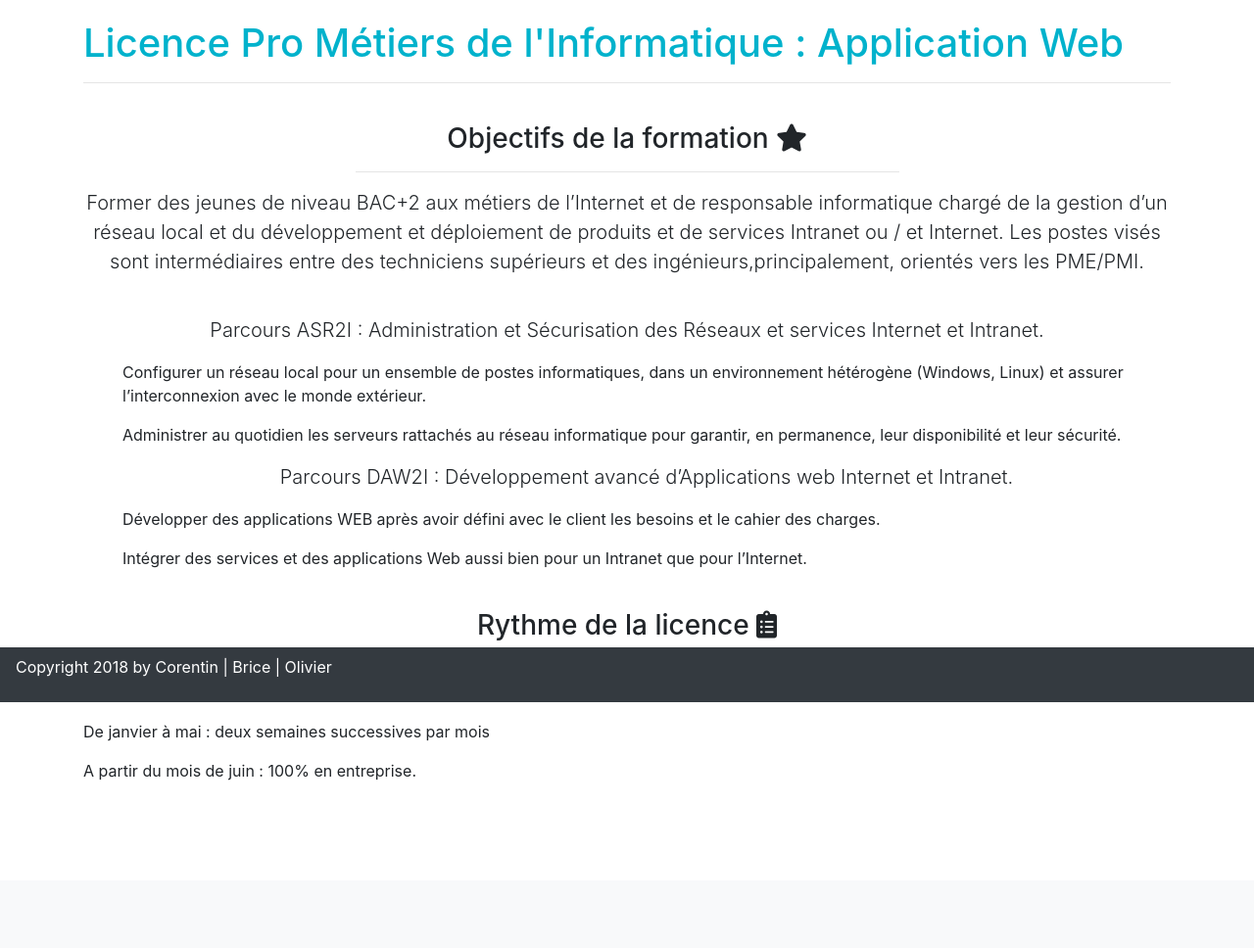
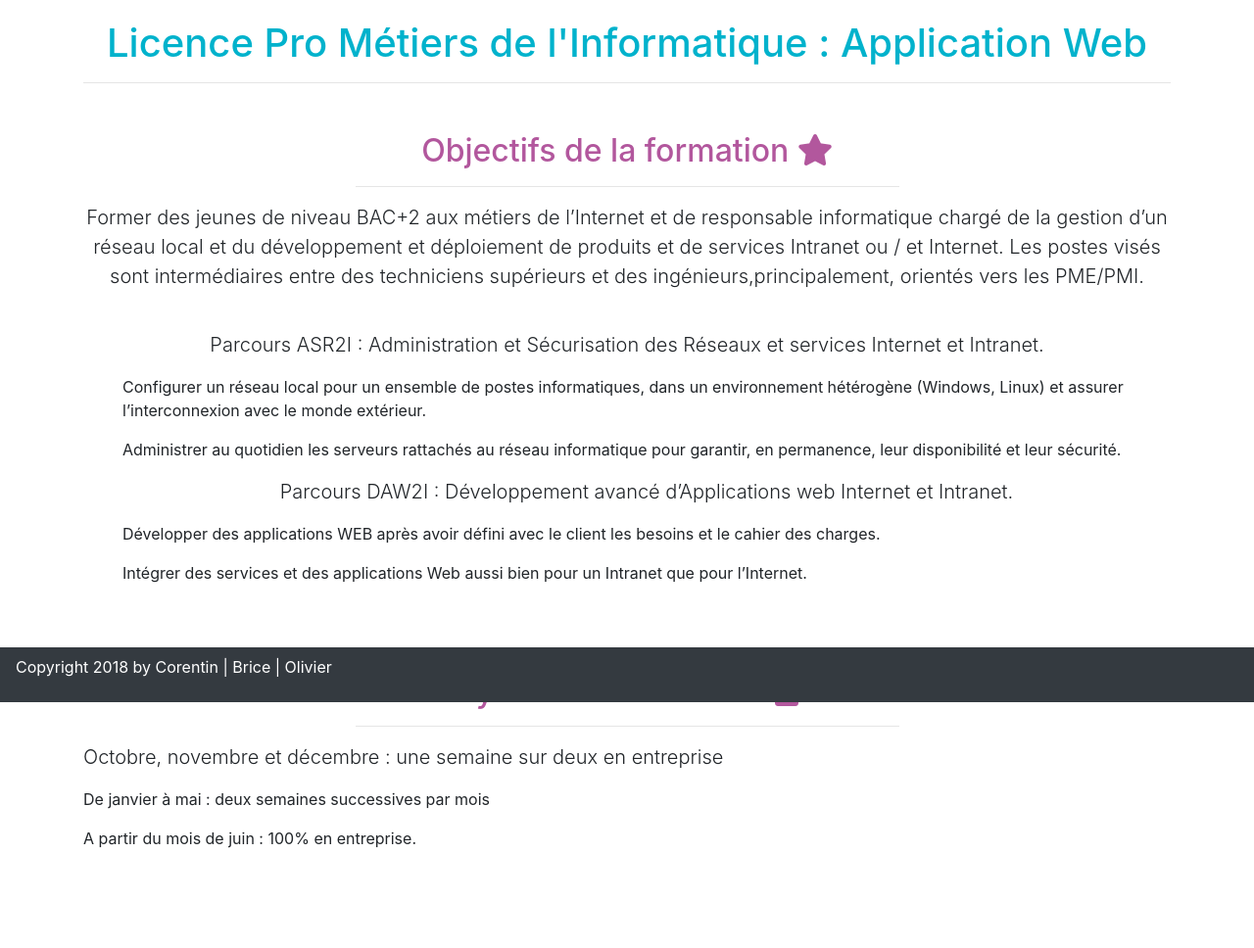
Before and after one commit to birbo971/ASRII-Project, a PHP site: page /objectifrythmes.php in a window 1280 px wide. Shown: the part 83-1051 px from the top of the page at 98% size. Before the commit the page ends 880 px from the top, so only its background shows below. Run offline with PHP 8.4, Linux system fonts and the light colour scheme.

Commit message:
Respet charte graphique

```diff
--- a/css/main.css
+++ b/css/main.css
@@ -8,27 +8,27 @@
 .hrmoyen{
   width: 50%;
 }
-#Objectif{
-  text-align: center;
-}
-#Rythme{
-  text-align: center;
-}@media only screen
+
+/* @media only screen
 and (min-width : 1224px) {
-/* Styles */
 #carteMap{
   width: 500px;
   height: 500px;
   border-radius: 5px;
   }
-}
-@media only screen
+} */
+/* @media only screen
 and (max-width : 320px) {
-/* Styles */
-    #carteMap{
+   #carteMap{
     width:300px; height:600px;
     }
+} */
+
+#carteMap {
+  width: 100%;
+  height: 400px;
 }
+
 #footer-text{
   color:white;
 }
@@ -38,6 +38,7 @@ and (max-width : 320px) {
 
 h1 {
   color: #00B2CC;
+  text-align: center;
   margin-top: 20px;
 }
 
--- a/lieu.php
+++ b/lieu.php
@@ -7,8 +7,8 @@ $presentation="active";
 <div class="container">
   <h1>Lieu de la formation</h1>
   <hr>
-  <p class="lead">Pour acceder au lieu du site :</p><br/>
-  <div class="col-lg-8">
+  <h2>Pour acceder au lieu du site :</h2><br>
+  <div class="col-md-6 col-sm-12">
     <iframe src="https://www.google.com/maps/embed?pb=!1m18!1m12!1m3!1d2637.1204555376594!2d2.4296961160583592!3d48.626676979265504!2m3!1f0!2f0!3f0!3m2!1i1024!2i768!4f13.1!3m3!1m2!1s0x47e5de1c712709cf%3A0x91e9fa1683514d7c!2zSVVUIGTigJlFdnJ5IFZhbCBk4oCZRXNzb25uZQ!5e0!3m2!1sfr!2sfr!4v1527669149310" id="carteMap" allowfullscreen></iframe>
   </div>
   <p><u>Adresse postale :</u></p>
--- a/objectifrythmes.php
+++ b/objectifrythmes.php
@@ -6,9 +6,8 @@ include('includes/header.php'); ?>
 <?php include('includes/navbar.php'); ?>
 <div class="container">
   <h1>Licence Pro Métiers de l'Informatique : Application Web</h1>
-    <hr>
-  <br/>
-  <p class="h3" id="Objectif">Objectifs de la formation <i class="fas fa-star"></i></p>
+  <hr>
+  <h2 class="center">Objectifs de la formation <i class="fas fa-star"></i></h2>
   <hr class="hrmoyen">
     <p class="lead text-center">Former des jeunes de niveau BAC+2 aux métiers de l’Internet et de responsable informatique chargé de la gestion d’un réseau local et du développement et déploiement de produits et de services Intranet ou / et Internet.
       Les postes visés sont intermédiaires entre des techniciens supérieurs et des ingénieurs,principalement, orientés vers les PME/PMI.</p>
@@ -22,7 +21,7 @@ include('includes/header.php'); ?>
       <p class="text-center"><li>Développer des applications WEB après avoir défini avec le client les besoins et le cahier des charges.</li></p>
       <p class="text-center"><li>Intégrer des services et des applications Web aussi bien pour un Intranet que pour l’Internet.</li></p></ol>
     <br/>
-  <p class="h3" id="Rythme">Rythme de la licence <i class="fas fa-clipboard-list"></i></p>
+  <h2 class="center">Rythme de la licence <i class="fas fa-clipboard-list"></i></h2>
   <hr class="hrmoyen">
     <p class="lead">Octobre, novembre et décembre : une semaine sur deux en entreprise</li></p>
 <p class="lead"><li>De janvier à mai : deux semaines successives par mois</p>
--- a/parcoursASR2I.php
+++ b/parcoursASR2I.php
@@ -6,6 +6,7 @@ $presentation="active";
 <?php include('includes/navbar.php'); ?>
 <div class="container">
   <h1>Tronc commun</h1>
+  <hr>
   <h2>UE 4 - ADMINISTRATION ET SECURISATION DES RESEAUX ET SERVICES INTRANET ET INTERNET (196 H)</h2>
   <h3>Interconnexion de réseaux, routage</h3>
   <h4>Objectifs :</h4>
--- a/troncCommun.php
+++ b/troncCommun.php
@@ -6,6 +6,7 @@ $presentation="active";
 <?php include('includes/navbar.php'); ?>
 <div class="container">
   <h1>Tronc commun</h1>
+  <hr>
 
   <h2>UE 1 – COMMUNICATION ET CONNAISSANCE DE L’ENTREPRISE (112 H)</h2>
   <h3>Technique de Recherche d’emploi et Communication</h3>
```
Also changed, not shown: index.php (+6 -10 lines).
